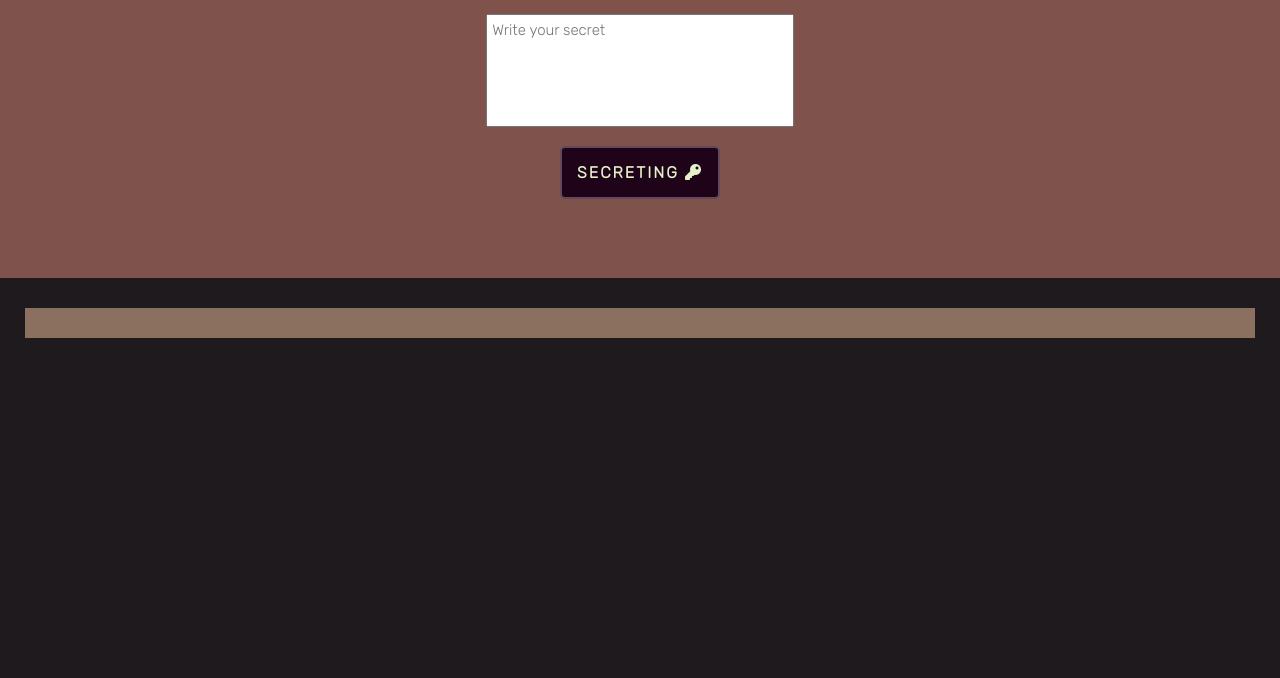
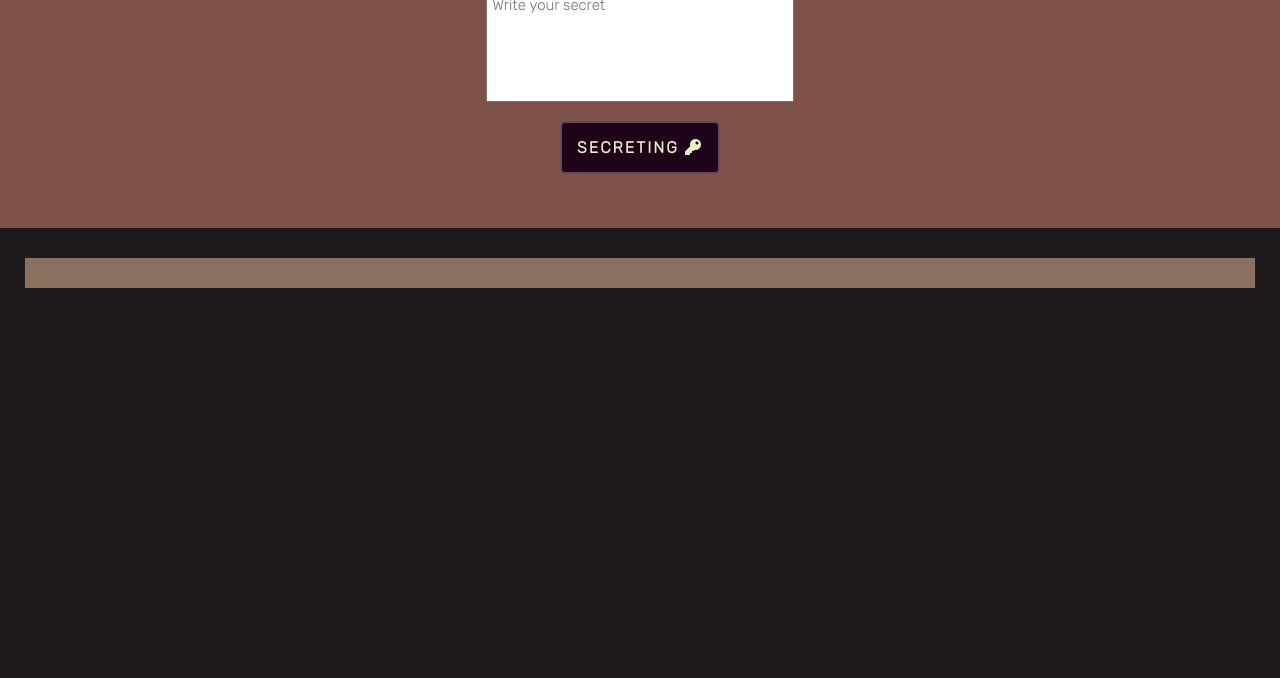
Before and after one commit to FabricioMoreno/secret, a plain HTML site: page index.html in a window 1280 px wide. Shown: the part 122-800 px from the top of the page. Drawn offline with nearby package versions, Linux system fonts and the light colour scheme.

Commit message:
Fix the vh to px header size

```diff
--- a/css/index.css
+++ b/css/index.css
@@ -27,7 +27,7 @@ h1{
     text-align: center;
 }
 .header{
-    height: 50vh;
+    height: 350px;
     display: flex;
     justify-content: center;
     align-items: center;
```
